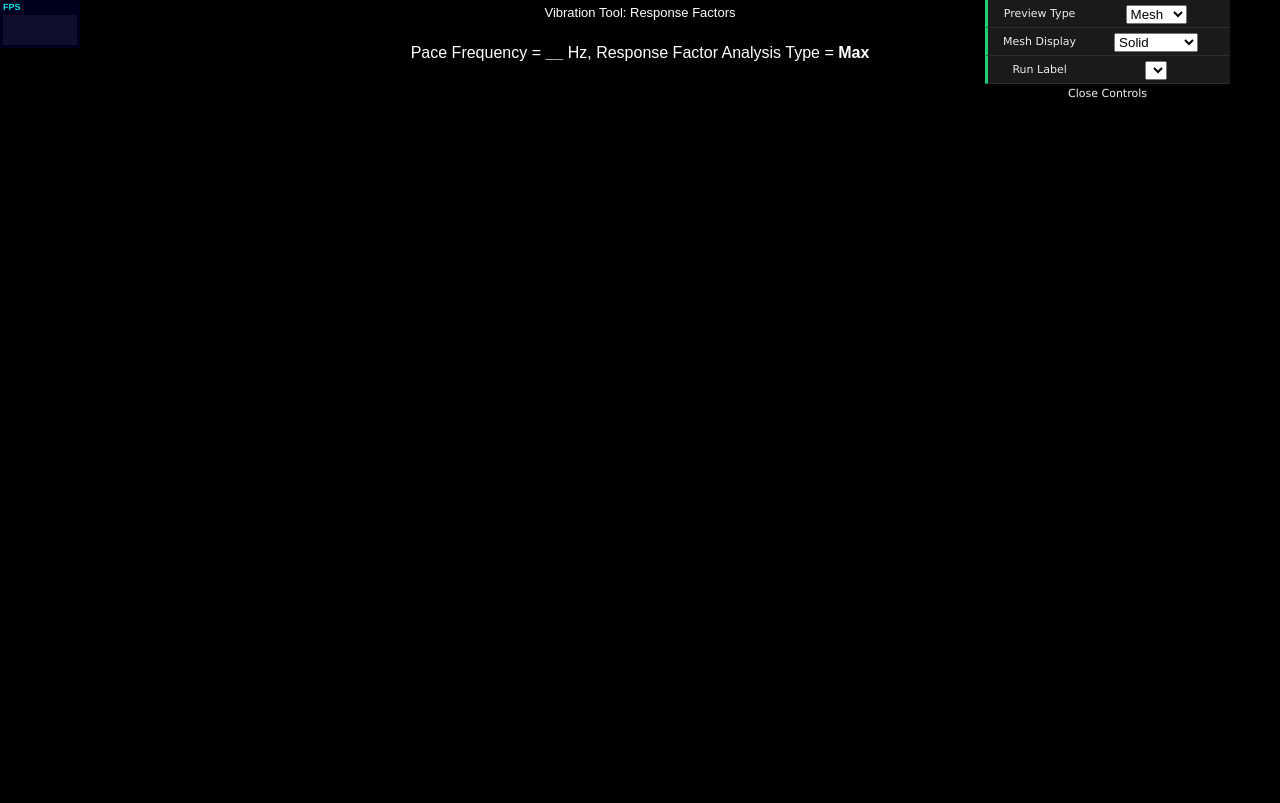
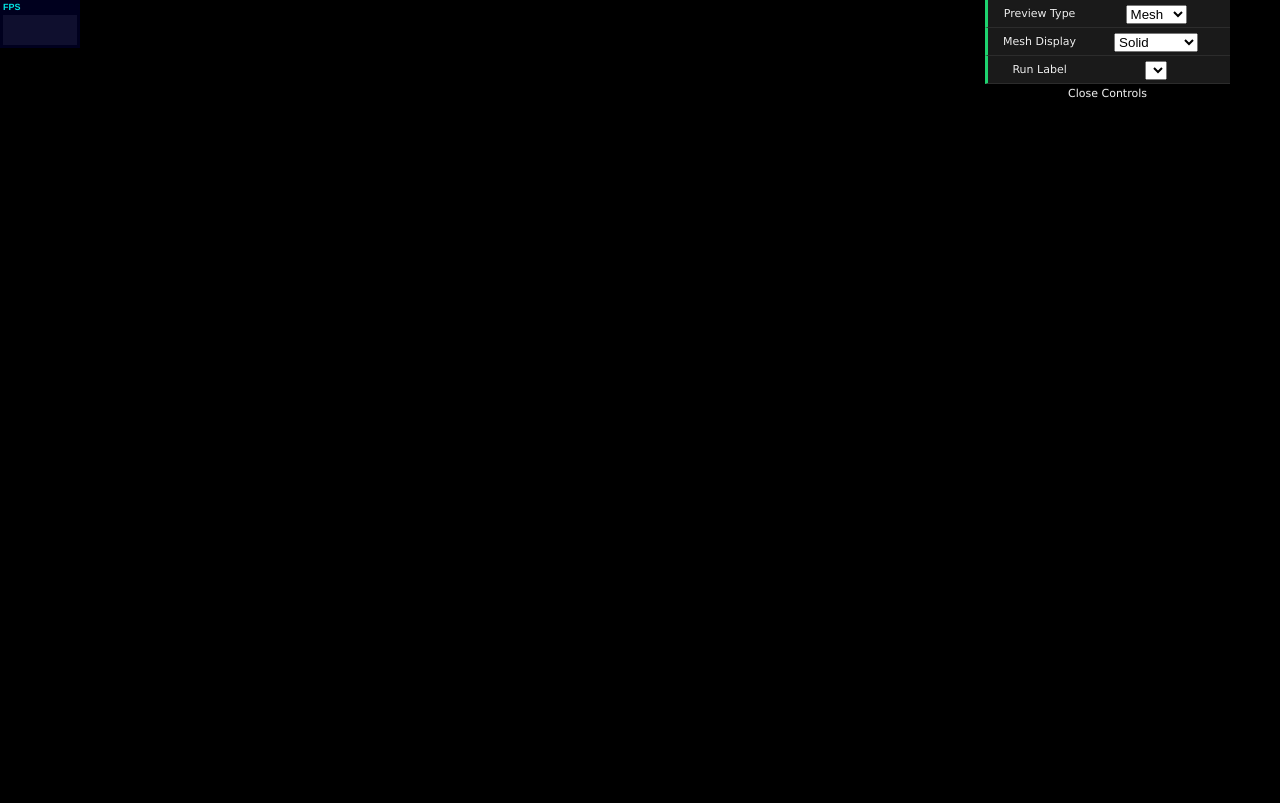
Before and after one commit to cwilkes/aec-analysis, a Flask app: page / in a window 1280 px wide. Before the commit the page ends 98 px from the top, so only its background shows below. Run offline with Flask 2, Linux system fonts and the light colour scheme; data that the repository does not hold is empty; parts of the project's set-up code (start-up, migrations or seed data) failed here and were passed over; some libraries are stand-ins or nearby versions.

Commit message:
remove old headers on html page

```diff
--- a/templates/app.html
+++ b/templates/app.html
@@ -10,8 +10,6 @@
    </head>
 
    <body>
-       <div id="info">Vibration Tool: Response Factors</div>
-       <div id="pacefreq">Pace Frequency = <b> __</b> Hz, Response Factor Analysis Type = <b>Max</b></div>
        <div id="container"></div>
                <div id="datguiContainer">
        </div>
```
